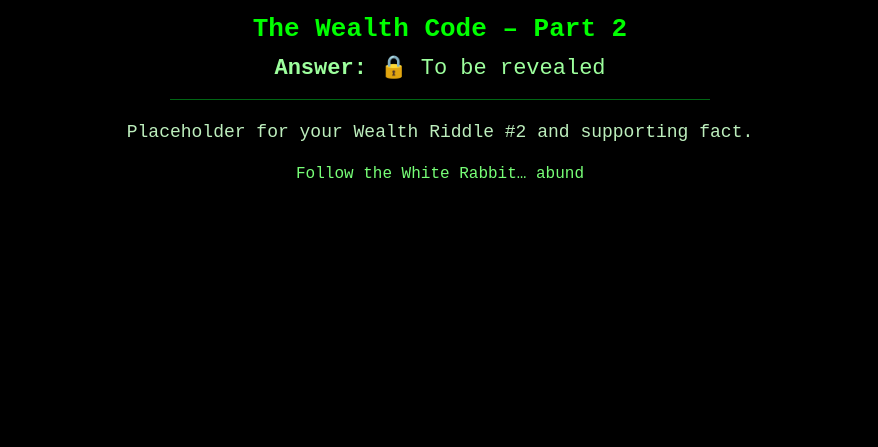
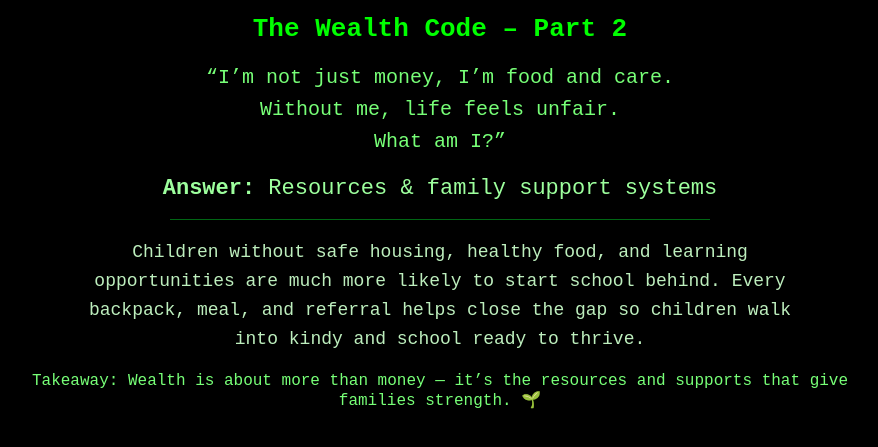
Before and after one commit to willanna/nguku-orb, a plain HTML site: page wealth2.html in a window 1280 px wide. Shown: the part 109-556 px from the top of the page, without its empty margins (200-1078 px from the left). Drawn offline with Linux system fonts and the light colour scheme.

Commit message:
Update wealth2.html

```diff
--- a/wealth2.html
+++ b/wealth2.html
@@ -2,13 +2,14 @@
 <html lang="en">
 <head>
   <meta charset="UTF-8">
-  <title>The Wealth Code 2</title>
+  <title>The Wealth Code – Part 2</title>
   <meta name="viewport" content="width=device-width, initial-scale=1">
   <style>
     body { background:black; color:#00FF00; font-family: monospace; text-align:center; padding:40px 20px; }
     h1   { font-size: 26px; margin-bottom: 8px; }
     .symbol { font-size: 48px; margin-bottom: 10px; }
-    .answer { color:#9dff9d; font-size: 22px; margin: 10px 0 16px 0; }
+    .riddle { font-size: 20px; color:#77ff77; margin: 18px auto; max-width: 720px; line-height:1.6; }
+    .answer { color:#9dff9d; font-size: 22px; margin: 14px 0; }
     .fact { color:#bdeebd; font-size: 18px; line-height:1.6; max-width: 720px; margin: 0 auto; }
     .hint { color:#77ff77; font-size:16px; margin-top: 18px; }
     .wrap { max-width: 900px; margin: 0 auto; }
@@ -19,9 +20,18 @@
   <div class="wrap">
     <div class="symbol">💰</div>
     <h1>The Wealth Code – Part 2</h1>
-    <div class="answer"><strong>Answer:</strong> 🔒 To be revealed</div>
+    <div class="riddle">
+      “I’m not just money, I’m food and care.<br>
+      Without me, life feels unfair.<br>
+      What am I?”
+    </div>
+    <div class="answer"><strong>Answer:</strong> Resources & family support systems</div>
     <hr>
     <p class="fact">
-      Placeholder for your Wealth Riddle #2 and supporting fact.
+      Children without safe housing, healthy food, and learning opportunities are much more likely to start school behind.
+      Every backpack, meal, and referral helps close the gap so children walk into kindy and school ready to thrive.
     </p>
-    <p class="hint">Follow the White Rabbit… abund
+    <p class="hint">Takeaway: Wealth is about more than money — it’s the resources and supports that give families strength. 🌱</p>
+  </div>
+</body>
+</html>
```
